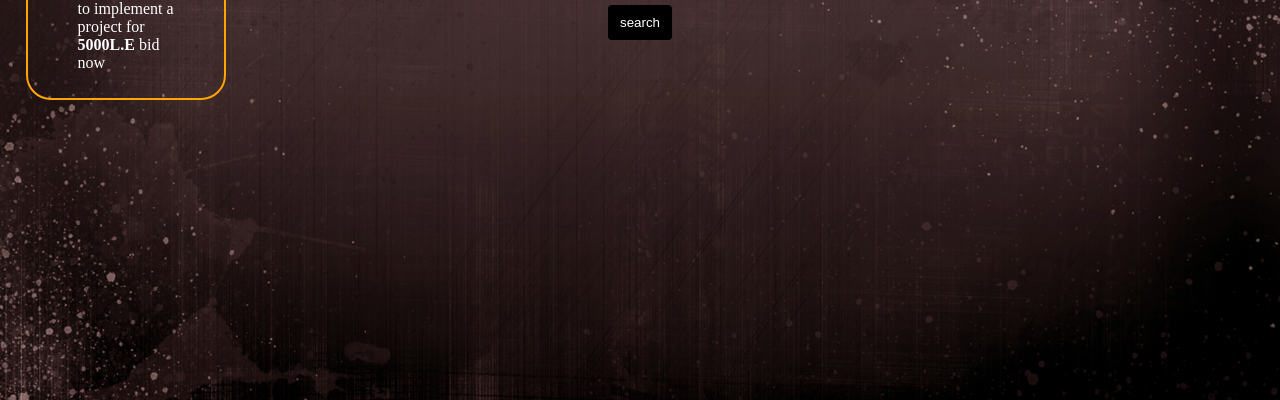
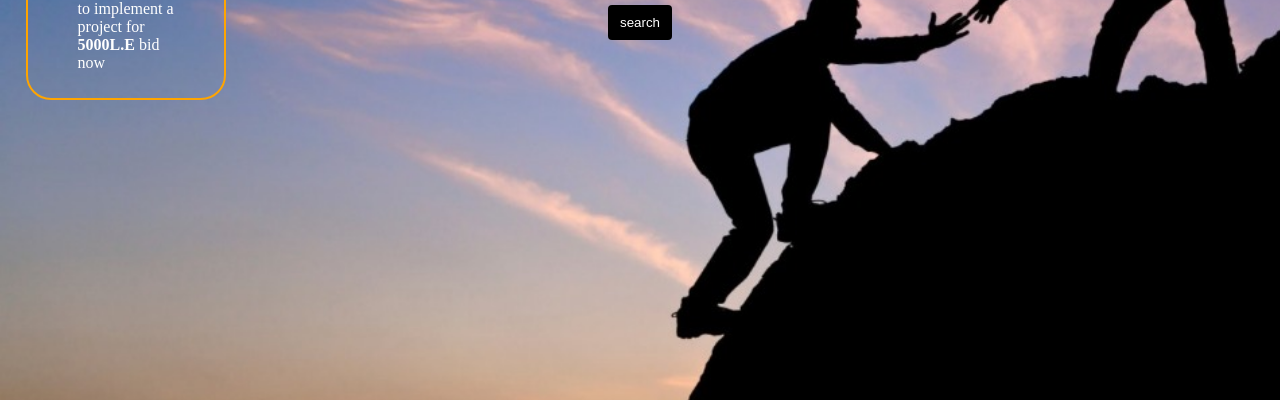
Before and after one commit to AhmedTammaa/Get-a-hand, a plain HTML site: page index.html in a window 1280 px wide. Shown: the part 400-800 px from the top of the page. Drawn offline with Linux system fonts and the light colour scheme.

Commit message:
added the background to the home page

```diff
--- a/CSS/index.css
+++ b/CSS/index.css
@@ -76,7 +76,7 @@ body{
   		box-sizing: border-box;
 	}
    #backgroundimage{
-	   background-image: url("../Media/scuffedstatic_red_1920x1234.jpg");
+	   background-image: url("../Media/postback.jpeg");
 	   background-repeat: no-repeat;
 	   position: fixed;
 	   top:100;
@@ -259,7 +259,6 @@ a.A_member:hover, a.A_member:active {
 .A_foot-lnk{
 	text-align:center;
 	font-size: 15px;
-	color:#FFFFFF;
 }
 
 /* هنا يرقد حزلقوزم */
```
